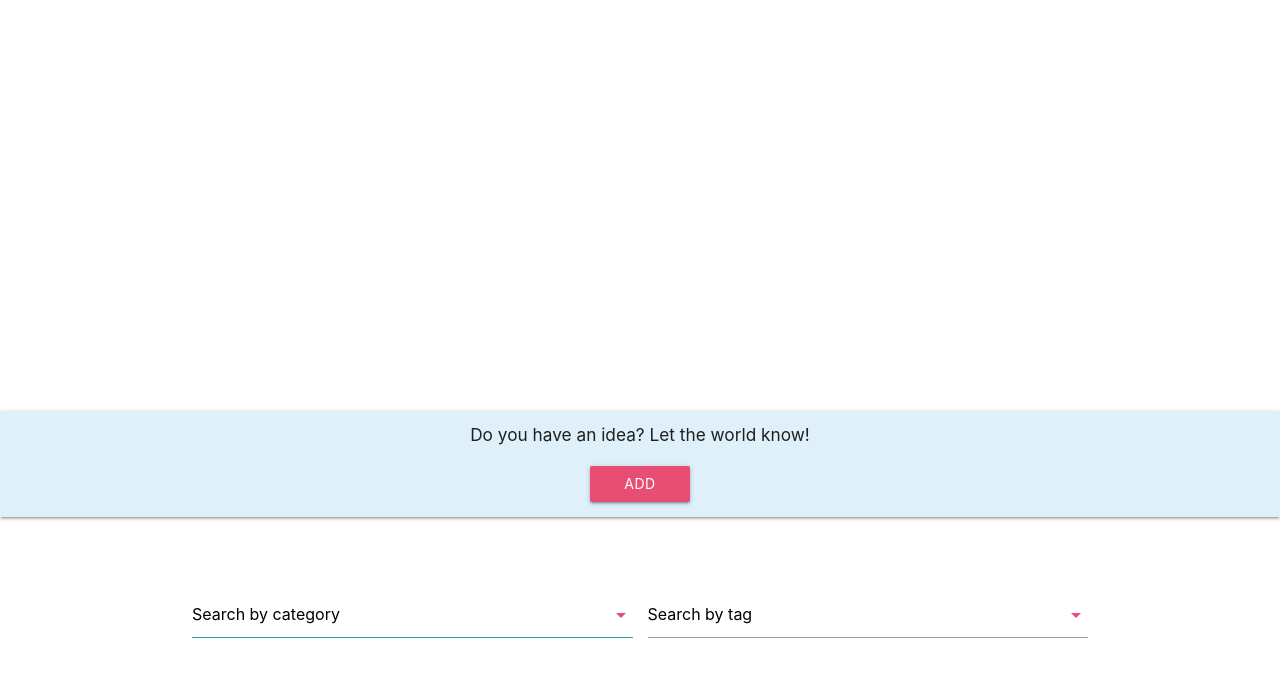
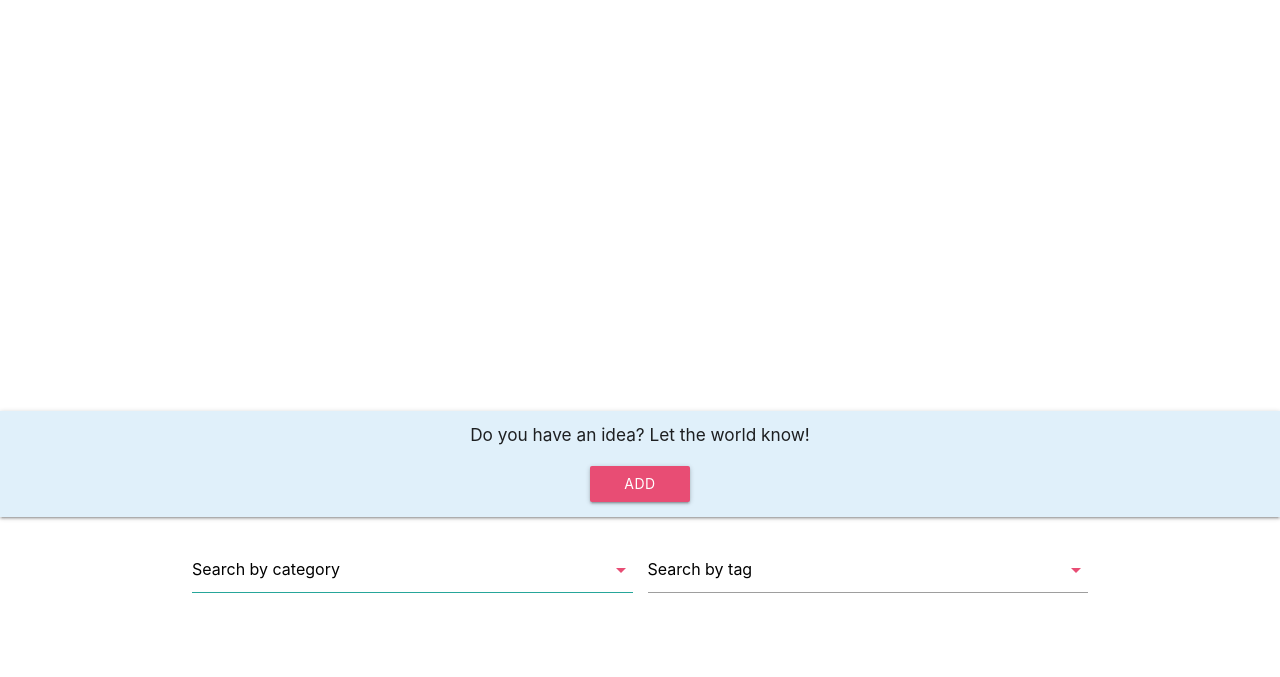
Before and after one commit to ChiefChingu/ideagogo, a Flask app: page /ideas in a window 1280 px wide. Shown: the part 76-753 px from the top of the page. Run offline with Flask 2, Linux system fonts and the light colour scheme; data that the repository does not hold is empty; some libraries are stand-ins or nearby versions.

Commit message:
Fix margins for search ideas.

```diff
--- a/static/css/override.css
+++ b/static/css/override.css
@@ -358,7 +358,7 @@ textarea.materialize-textarea:focus:not([readonly]) {
   grid-template-columns: 1fr 1fr;
   column-gap: 1rem;
 }
-.search-sort__input-field {
+.search-sort .input-field {
   margin: 0 0 1rem 0;
 }
 
--- a/static/css/scss/_search_sort.scss
+++ b/static/css/scss/_search_sort.scss
@@ -3,7 +3,7 @@
     grid-template-columns: 1fr 1fr;
     column-gap: 1rem;
 
-    &__input-field {
+    .input-field {
 
         margin: 0 0 1rem 0;
 
```
